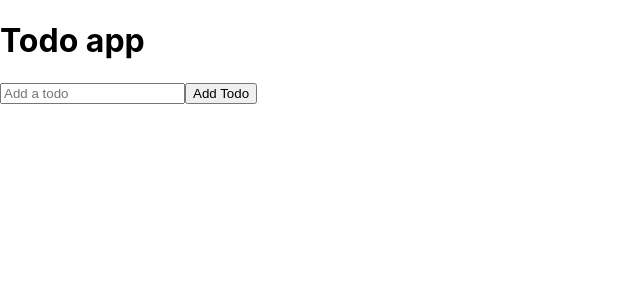
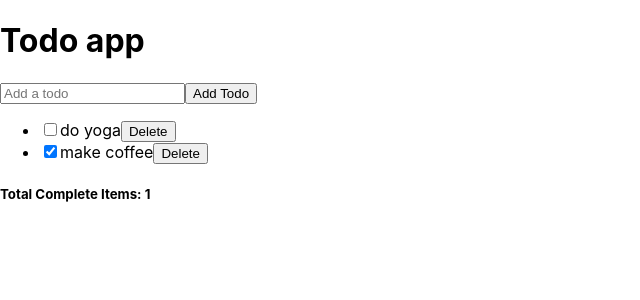
Before and after one commit to VanesaLo/TO-DO-APP, a React (Create React App) app: page / in a window 1280 px wide. Shown: the top 300 px of the page, without its empty margins (0-640 px from the left). Built offline with nearby package versions, Linux system fonts and the light colour scheme.

Commit message:
add delete and toggle functions

```diff
--- a/src/App.tsx
+++ b/src/App.tsx
@@ -1,11 +1,15 @@
 import React, { useState } from "react";
 import { TodoForm } from "./components/TodoForm";
+import { TodoList } from "./components/TodoList";
+import TotalCompleteItems from "./components/TotalTodos";
 
 function App() {
   return (
     <div>
       <h1>Todo app</h1>
       <TodoForm />
+      <TodoList />
+      <TotalCompleteItems />
     </div>
   );
 }
--- a/src/components/TodoForm.tsx
+++ b/src/components/TodoForm.tsx
@@ -1,4 +1,4 @@
-import React, { useState, ChangeEvent, FormEvent } from "react";
+import React, { useState, FormEvent } from "react";
 import { useAppDispatch } from "../redux/hooks/hooks";
 import { addTodo } from "../redux/feautred/todoSlice";
 import { nanoid } from "@reduxjs/toolkit";
@@ -7,10 +7,6 @@ export const TodoForm: React.FC = () => {
   const [newTodo, setNewTodo] = useState("");
 
   const dispatch = useAppDispatch();
-
-  // const handleChange = (e: ChangeEvent<HTMLInputElement>) => {
-  //   setNewTodo(e.target.value);
-  // };
 
   const handleSubmit = (e: FormEvent<HTMLButtonElement>) => {
     e.preventDefault();
--- a/src/components/TodoItem.tsx
+++ b/src/components/TodoItem.tsx
@@ -1,16 +1,46 @@
 import React from "react";
+import { Todo } from "../redux/feautred/todoSlice";
+import { useAppDispatch } from "../redux/hooks/hooks";
+import { toggleComplete, deleteTodo } from "../redux/feautred/todoSlice";
 
-// export const TodoItem: React.FC = () => {
-//   return (
-//     <div>
-//       <li>
-//         <input
-//           type="checkbox"
-//           checked={todo.complete}
-//           onChange={() => toggleComplete(todo)}
-//         />
-//         {todo.text}
-//       </li>
-//     </div>
-//   );
-// };
+interface TodoListItem {
+  todo: Todo;
+}
+
+export const TodoItem: React.FC<TodoListItem> = ({ todo }) => {
+  const dispatch = useAppDispatch();
+
+  const handleCompleteChange = () => {
+    dispatch(
+      toggleComplete({
+        id: todo.id,
+        todo: todo.todo,
+        complete: !todo.complete,
+      })
+    );
+  };
+
+  const handleDelete = () => {
+    dispatch(
+      deleteTodo({
+        id: todo.id,
+        todo: todo.todo,
+        complete: todo.complete,
+      })
+    );
+  };
+
+  return (
+    <div>
+      <li>
+        <input
+          type="checkbox"
+          checked={todo.complete}
+          onChange={handleCompleteChange}
+        />
+        {todo.todo}
+        <button onClick={handleDelete}>Delete</button>
+      </li>
+    </div>
+  );
+};
--- a/src/components/TodoList.tsx
+++ b/src/components/TodoList.tsx
@@ -1,20 +1,15 @@
 import React from "react";
-// import { TodoItem } from "./TodoItem";
+import { Todo } from "../redux/feautred/todoSlice";
+import { useAppSelector } from "../redux/hooks/hooks";
+import { TodoItem } from "./TodoItem";
 
-// interface TodoListProps {
-//   todos: Array<Todo>;
-//   toggleComplete: ToggleComplete;
-// }
-
-// export const TodoList: React.FC<TodoListProps> = ({
-//   todos,
-//   toggleComplete,
-// }) => {
-//   return (
-//     <ul>
-//       {todos.map((todo) => (
-//         <TodoItem key={todo.text} todo={todo} toggleComplete={toggleComplete} />
-//       ))}
-//     </ul>
-//   );
-// };
+export const TodoList: React.FC = () => {
+  const todos = useAppSelector((state) => state.todos);
+  return (
+    <ul>
+      {todos.map((todo) => (
+        <TodoItem key={todo.id} todo={todo} />
+      ))}
+    </ul>
+  );
+};
--- /dev/null
+++ b/src/components/TotalTodos.tsx
@@ -0,0 +1,11 @@
+import React from "react";
+import { useAppSelector } from "../redux/hooks/hooks";
+
+const TotalCompleteItems = () => {
+  const complete = useAppSelector((state) =>
+    state.todos.filter((todo) => todo.complete === true)
+  );
+  return <h5>Total Complete Items: {complete.length}</h5>;
+};
+
+export default TotalCompleteItems;
--- a/src/redux/feautred/todoSlice.ts
+++ b/src/redux/feautred/todoSlice.ts
@@ -1,19 +1,19 @@
 import { createSlice, PayloadAction } from "@reduxjs/toolkit";
 
 export interface Todo {
-  id: string | number;
+  id: string;
   todo: string;
   complete: boolean;
 }
 
 const initialState: Todo[] = [
   {
-    id: 1,
+    id: "1",
     todo: "do yoga",
     complete: false,
   },
   {
-    id: 2,
+    id: "2",
     todo: "make coffee",
     complete: true,
   },
@@ -26,9 +26,16 @@ const todoSlice = createSlice({
     addTodo: (state, action: PayloadAction<Todo>) => {
       state.push(action.payload);
     },
+    toggleComplete: (state, action: PayloadAction<Todo>) => {
+      const index = state.findIndex((todo) => todo.id === action.payload.id);
+      state[index].complete = action.payload.complete;
+    },
+    deleteTodo: (state, action: PayloadAction<Todo>) => {
+      return state.filter((todo) => todo.id !== action.payload.id);
+    },
   },
 });
 
-export const { addTodo } = todoSlice.actions;
+export const { addTodo, toggleComplete, deleteTodo } = todoSlice.actions;
 
 export default todoSlice.reducer;
```
